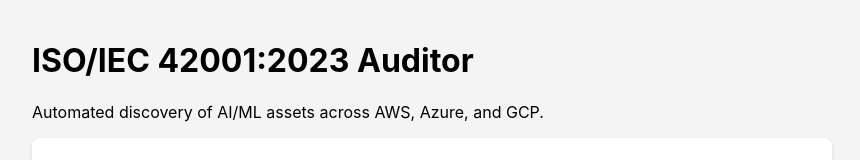
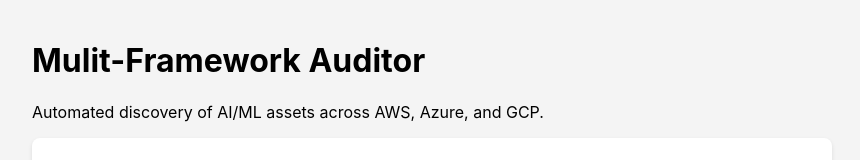
Before and after one commit to tnnrjmsn/Multi-Cloud-Auditor, a plain HTML site: page frontend/index.html in a window 1280 px wide. Shown: the top 160 px of the page, without its empty margins (208-1068 px from the left). Drawn offline with Linux system fonts and the light colour scheme.

Commit message:
update index to generalize away from ISO 42001

```diff
--- a/frontend/index.html
+++ b/frontend/index.html
@@ -3,7 +3,7 @@
 <head>
     <meta charset="UTF-8">
     <meta name="viewport" content="width=device-width, initial-scale=1.0">
-    <title>ISO 42001 Cloud Auditor (Secure)</title>
+    <title>Multi Cloud Auditor (Secure)</title>
     <style>
         /* Basic styling for clean UI */
         body { font-family: -apple-system, system-ui, sans-serif; max-width: 800px; margin: 0 auto; padding: 20px; background: #f4f4f4; }
@@ -17,7 +17,7 @@
     </style>
 </head>
 <body>
-    <h1>ISO/IEC 42001:2023 Auditor</h1>
+    <h1>Mulit-Framework Auditor</h1>
     <p>Automated discovery of AI/ML assets across AWS, Azure, and GCP.</p>
 
     <div class="card">
```
